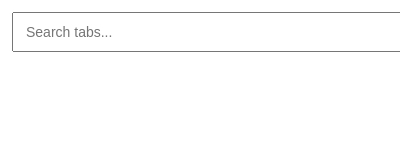
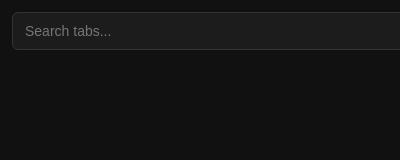
Before and after one commit to Bento688/firefox-tab-extension, a browser extension: page popup/index.html in a window 400 px wide. Shown: the top 160 px of the page. Drawn offline with Linux system fonts and the light colour scheme.

Commit message:
style: change the color palette to dark theme.

```diff
--- a/popup/index.css
+++ b/popup/index.css
@@ -2,7 +2,11 @@ body {
   width: 420px;
   margin: 0;
   padding: 12px;
+
   font-family: sans-serif;
+
+  background: #111111;
+  color: #e8e8e8;
 }
 
 #search {
@@ -13,6 +17,22 @@ body {
   margin-bottom: 8px;
 
   font-size: 14px;
+
+  background: #1c1c1c;
+  color: #f0f0f0;
+
+  border: 1px solid #333333;
+  border-radius: 6px;
+
+  outline: none;
+}
+
+#search:focus {
+  border-color: #666666;
+}
+
+#search::placeholder {
+  color: #777777;
 }
 
 #tabs {
@@ -34,10 +54,12 @@ body {
   gap: 10px;
 
   cursor: pointer;
+
+  border-radius: 6px;
 }
 
 #tabs li:hover {
-  background: rgba(128, 128, 128, 0.15);
+  background: #242424;
 }
 
 #tabs img {
@@ -53,4 +75,6 @@ body {
   overflow: hidden;
   white-space: nowrap;
   text-overflow: ellipsis;
+
+  color: #dddddd;
 }
```
